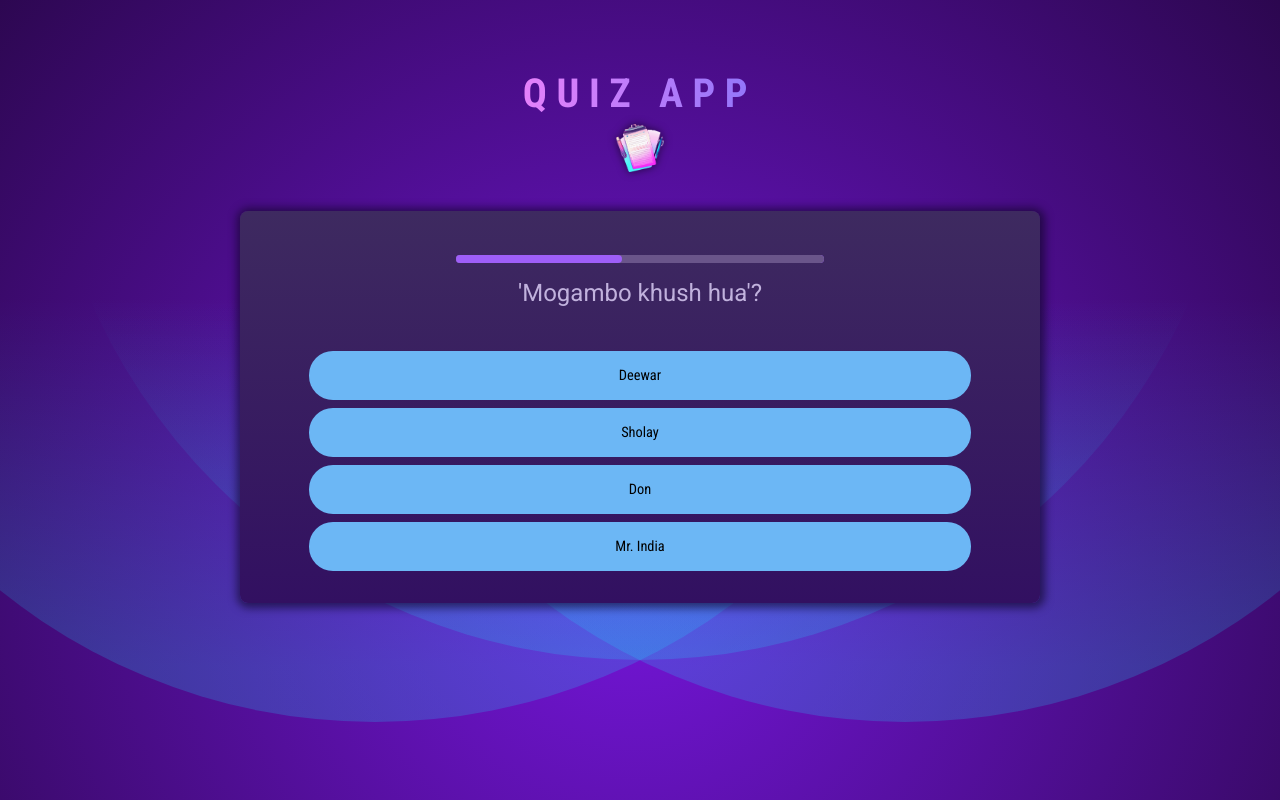
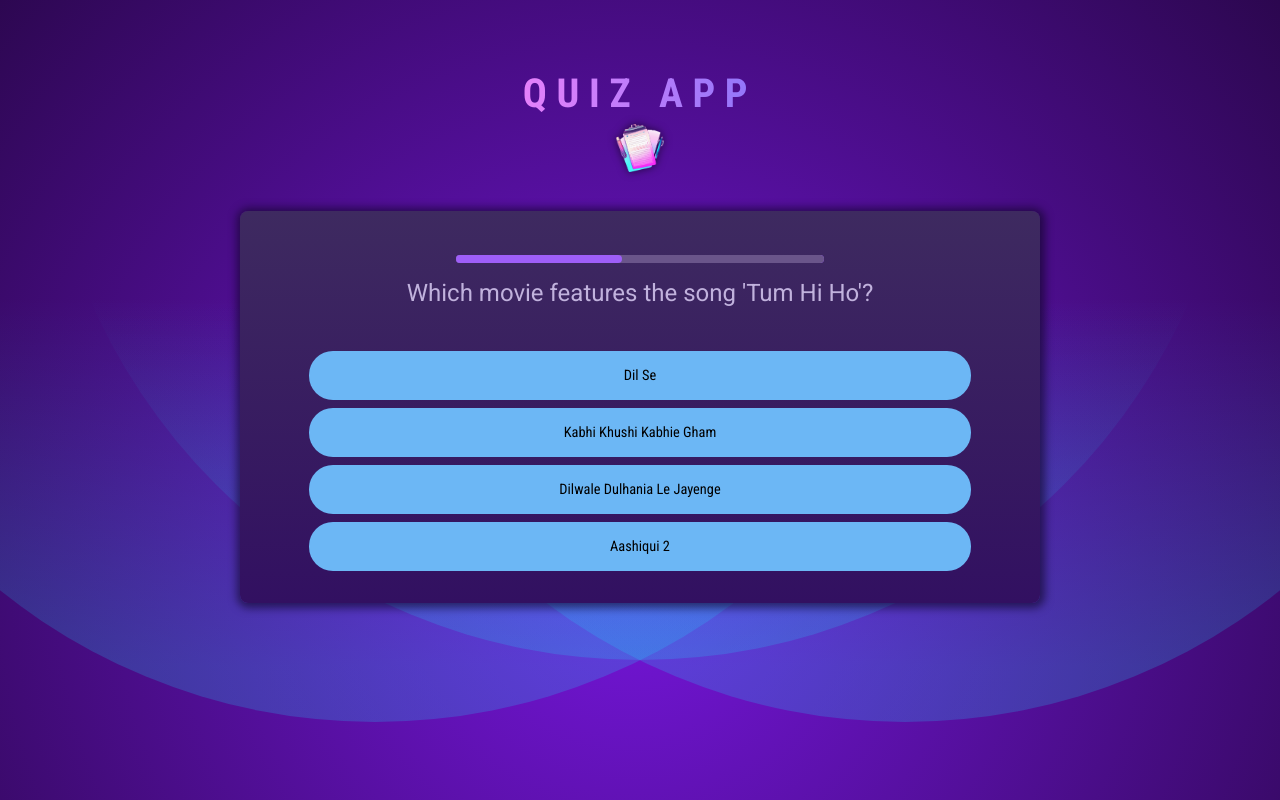
Before and after one commit to ms-tech-geek/quiz-app, a React (Vite) app: page / in a window 1280 px wide. Built offline with nearby package versions, Linux system fonts and the light colour scheme.

Commit message:
set of combined questions from the list

```diff
--- a/src/components/Question.jsx
+++ b/src/components/Question.jsx
@@ -1,6 +1,6 @@
 import QuestionTimer from './QuestionTimer';
 import Answers from './Answers';
-import QUESTIONS from '../questions.js';
+import combinedQuestions from '../questions.js';
 import { useState } from 'react';
 
 const Question = ({ questionIndex, onSelectAnswer, onSkipAnswer }) => {
@@ -28,7 +28,7 @@ const Question = ({ questionIndex, onSelectAnswer, onSkipAnswer }) => {
     setTimeout(() => {
       setAnswer({
         selectedAnswer: answer,
-        isCorrect: QUESTIONS[questionIndex].answers[0] === answer,
+        isCorrect: combinedQuestions[questionIndex].answers[0] === answer,
       });
 
       setTimeout(() => {
@@ -52,9 +52,9 @@ const Question = ({ questionIndex, onSelectAnswer, onSkipAnswer }) => {
         onTimeout={answer.selectedAnswer === '' ? onSkipAnswer : null}
         mode={answerState}
       />
-      <h2>{QUESTIONS[questionIndex].text}</h2>
+      <h2>{combinedQuestions[questionIndex].text}</h2>
       <Answers
-        answers={QUESTIONS[questionIndex].answers}
+        answers={combinedQuestions[questionIndex].answers}
         selectedAnswer={answer.selectedAnswer}
         answerState={answerState}
         onSelect={handleSelectAnswer}
--- a/src/components/Quiz.jsx
+++ b/src/components/Quiz.jsx
@@ -1,6 +1,6 @@
 import { useState, useCallback } from 'react';
 
-import QUESTIONS from '../questions.js';
+import combinedQuestions from '../questions.js';
 import Question from './Question.jsx';
 import Summary from './Summary.jsx';
 
@@ -8,7 +8,7 @@ export default function Quiz() {
   const [userAnswers, setUserAnswers] = useState([]);
 
   const activeQuestionIndex = userAnswers.length;
-  const quizIsComplete = activeQuestionIndex === QUESTIONS.length;
+  const quizIsComplete = activeQuestionIndex === combinedQuestions.length;
 
   const handleSelectAnswer = useCallback(function handleSelectAnswer(
     selectedAnswer
--- a/src/components/Summary.jsx
+++ b/src/components/Summary.jsx
@@ -1,10 +1,10 @@
 import quizCompleteImg from '../assets/quiz-complete.png';
-import QUESTIONS from '../questions.js';
+import combinedQuestions from '../questions.js';
 
 export default function Summary({ userAnswers }) {
   const skippedAnswers = userAnswers.filter((answer) => answer === null);
   const correctAnswers = userAnswers.filter(
-    (answer, index) => answer === QUESTIONS[index].answers[0]
+    (answer, index) => answer === combinedQuestions[index].answers[0]
   );
 
   const skippedAnswersShare = Math.round(
@@ -39,7 +39,7 @@ export default function Summary({ userAnswers }) {
 
           if (answer === null) {
             cssClass += ' skipped';
-          } else if (answer === QUESTIONS[index].answers[0]) {
+          } else if (answer === combinedQuestions[index].answers[0]) {
             cssClass += ' correct';
           } else {
             cssClass += ' wrong';
@@ -48,7 +48,7 @@ export default function Summary({ userAnswers }) {
           return (
             <li key={index}>
               <h3>{index + 1}</h3>
-              <p className="question">{QUESTIONS[index].text}</p>
+              <p className="question">{combinedQuestions[index].text}</p>
               <p className={cssClass}>{answer ?? 'Skipped'}</p>
             </li>
           );
--- a/src/questions.js
+++ b/src/questions.js
@@ -1,217 +1,20 @@
-export default [
-  {
-    id: 'q1',
-    text: "'Mogambo khush hua'?",
-    answers: ['Mr. India', 'Don', 'Sholay', 'Deewar'],
-    category: 'dialogues',
-  },
-  {
-    id: 'q2',
-    text: "'Kitne aadmi the?'?",
-    answers: ['Sholay', 'Don', 'Deewar', 'Zanjeer'],
-    category: 'dialogues',
-  },
-  {
-    id: 'q3',
-    text: "'Dosti mein no sorry, no thank you'?",
-    answers: [
-      'Maine Pyar Kiya',
-      'Dilwale Dulhania Le Jayenge',
-      'Kuch Kuch Hota Hai',
-      'Kabhi Khushi Kabhie Gham',
-    ],
-    category: 'dialogues',
-  },
-  {
-    id: 'q4',
-    text: "'Don ko pakadna mushkil hi nahi, namumkin hai'?",
-    answers: ['Don', 'Sholay', 'Deewar', 'Agneepath'],
-    category: 'dialogues',
-  },
-  {
-    id: 'q5',
-    text: "'Bade bade deshon mein aisi choti choti baatein hoti rehti hain'?",
-    answers: [
-      'Dilwale Dulhania Le Jayenge',
-      'Kuch Kuch Hota Hai',
-      'Kabhi Khushi Kabhie Gham',
-      'Mohabbatein',
-    ],
-    category: 'dialogues',
-  },
-  {
-    id: 'q6',
-    text: "'Tension lene ka nahi, sirf dene ka'?",
-    answers: ['Munna Bhai M.B.B.S.', 'Lage Raho Munna Bhai', '3 Idiots', 'PK'],
-    category: 'dialogues',
-  },
-  {
-    id: 'q7',
-    text: "'All is well'?",
-    answers: ['3 Idiots', 'PK', 'Munna Bhai M.B.B.S.', 'Lage Raho Munna Bhai'],
-    category: 'dialogues',
-  },
-  {
-    id: 'q8',
-    text: "'Pushpa, I hate tears'?",
-    answers: ['Amar Prem', 'Sholay', 'Deewar', 'Don'],
-    category: 'dialogues',
-  },
-  {
-    id: 'q9',
-    text: "'Mere paas maa hai'?",
-    answers: ['Deewar', 'Sholay', 'Don', 'Zanjeer'],
-    category: 'dialogues',
-  },
-  {
-    id: 'q10',
-    text: "'Ek baar jo maine commitment kar di, uske baad toh main khud ki bhi nahi sunta'?",
-    answers: ['Wanted', 'Dabangg', 'Bodyguard', 'Ek Tha Tiger'],
-    category: 'dialogues',
-  },
-  {
-    id: 'q11',
-    text: "'How's the josh?'?",
-    answers: ['Uri: The Surgical Strike', 'Raazi', 'Kesari', 'Parmanu'],
-    category: 'dialogues',
-  },
-  {
-    id: 'q12',
-    text: "'Mujhe maaf kar do, Thakur'?",
-    answers: ['Sholay', 'Deewar', 'Don', 'Zanjeer'],
-    category: 'dialogues',
-  },
-  {
-    id: 'q13',
-    text: "'Babumoshai, zindagi badi honi chahiye, lambi nahi'?",
-    answers: ['Anand', 'Sholay', 'Deewar', 'Don'],
-    category: 'dialogues',
-  },
-  {
-    id: 'q14',
-    text: "'Main apni favourite hoon'?",
-    answers: ['Jab We Met', 'Love Aaj Kal', 'Cocktail', 'Tamasha'],
-    category: 'dialogues',
-  },
-  {
-    id: 'q15',
-    text: "'Kabhi kabhi lagta hai apun hi bhagwan hai'?",
-    answers: ['Sacred Games', 'Gully Boy', 'Mirzapur', 'Delhi Crime'],
-    category: 'dialogues',
-  },
-  {
-    id: 'q16',
-    text: "'Keh diya na, bas keh diya'?",
-    answers: [
-      'Dilwale Dulhania Le Jayenge',
-      'Kuch Kuch Hota Hai',
-      'Kabhi Khushi Kabhie Gham',
-      'Mohabbatein',
-    ],
-    category: 'dialogues',
-  },
-  {
-    id: 'q17',
-    text: "'Mujhe bade bhaiya mat kaho'?",
-    answers: [
-      'Kabhi Khushi Kabhie Gham',
-      'Kuch Kuch Hota Hai',
-      'Dilwale Dulhania Le Jayenge',
-      'Mohabbatein',
-    ],
-    category: 'dialogues',
-  },
-  {
-    id: 'q18',
-    text: "'I am the best'?",
-    answers: [
-      'Phir Bhi Dil Hai Hindustani',
-      'Kabhi Khushi Kabhie Gham',
-      'Dilwale Dulhania Le Jayenge',
-      'Kuch Kuch Hota Hai',
-    ],
-    category: 'dialogues',
-  },
-  {
-    id: 'q19',
-    text: "'Don ka intezaar toh 11 mulkon ki police kar rahi hai'?",
-    answers: ['Don', 'Don 2', 'Raees', 'Kabhi Alvida Naa Kehna'],
-    category: 'dialogues',
-  },
-  {
-    id: 'q20',
-    text: "'Mere Karan Arjun aayenge'?",
-    answers: [
-      'Karan Arjun',
-      'Kabhi Khushi Kabhie Gham',
-      'Dilwale Dulhania Le Jayenge',
-      'Kuch Kuch Hota Hai',
-    ],
-    category: 'dialogues',
-  },
-  {
-    id: 'q21',
-    text: "'Basanti, in kutton ke saamne mat nachna'?",
-    answers: ['Sholay', 'Deewar', 'Don', 'Zanjeer'],
-    category: 'dialogues',
-  },
-  {
-    id: 'q22',
-    text: "'Rishtey mein toh hum tumhare baap lagte hain, naam hai Shahenshah'?",
-    answers: ['Shahenshah', 'Sholay', 'Deewar', 'Don'],
-    category: 'dialogues',
-  },
-  {
-    id: 'q23',
-    text: "'Tumse na ho payega'?",
-    answers: ['Gangs of Wasseypur', 'Gully Boy', 'Mirzapur', 'Sacred Games'],
-    category: 'dialogues',
-  },
-  {
-    id: 'q24',
-    text: "'Aree oh Sambha, kitne aadmi the?'?",
-    answers: ['Sholay', 'Deewar', 'Don', 'Zanjeer'],
-    category: 'dialogues',
-  },
-  {
-    id: 'q25',
-    text: "'Badey badey deshon mein aisi choti choti baatein hoti rehti hain'?",
-    answers: [
-      'Dilwale Dulhania Le Jayenge',
-      'Kuch Kuch Hota Hai',
-      'Kabhi Khushi Kabhie Gham',
-      'Mohabbatein',
-    ],
-    category: 'dialogues',
-  },
-  {
-    id: 'q26',
-    text: "'Jadoo ki jhappi'?",
-    answers: ['Munna Bhai M.B.B.S.', 'Lage Raho Munna Bhai', '3 Idiots', 'PK'],
-    category: 'dialogues',
-  },
-  {
-    id: 'q27',
-    text: "'Mujhe neend nahi aati tab tak, jab tak main chaar-paanch logon ko laal nahi kar deta'?",
-    answers: ['Gangs of Wasseypur', 'Gully Boy', 'Mirzapur', 'Sacred Games'],
-    category: 'dialogues',
-  },
-  {
-    id: 'q28',
-    text: "'Tension lene ka nahi, sirf dene ka'?",
-    answers: ['Munna Bhai M.B.B.S.', 'Lage Raho Munna Bhai', '3 Idiots', 'PK'],
-    category: 'dialogues',
-  },
-  {
-    id: 'q29',
-    text: "'Hum jahan khade hote hain, line wahin se shuru hoti hai'?",
-    answers: ['Kaalia', 'Sholay', 'Deewar', 'Don'],
-    category: 'dialogues',
-  },
-  {
-    id: 'q30',
-    text: "'Picture abhi baaki hai mere dost'?",
-    answers: ['Om Shanti Om', 'Chennai Express', 'Happy New Year', 'Dilwale'],
-    category: 'dialogues',
-  },
+import guessTheMovie from './data/guessTheMovie.json';
+import guessTheSong from './data/guessTheSong.json';
+import guessTheDialogue from './data/guessTheDialogue.json';
+
+const combinedQuestions = [
+  ...guessTheMovie.map((question) => ({
+    ...question,
+    category: 'guess the movie',
+  })),
+  ...guessTheSong.map((question) => ({
+    ...question,
+    category: 'guess the song',
+  })),
+  ...guessTheDialogue.map((question) => ({
+    ...question,
+    category: 'guess the dialogue',
+  })),
 ];
+
+export default combinedQuestions;
```
